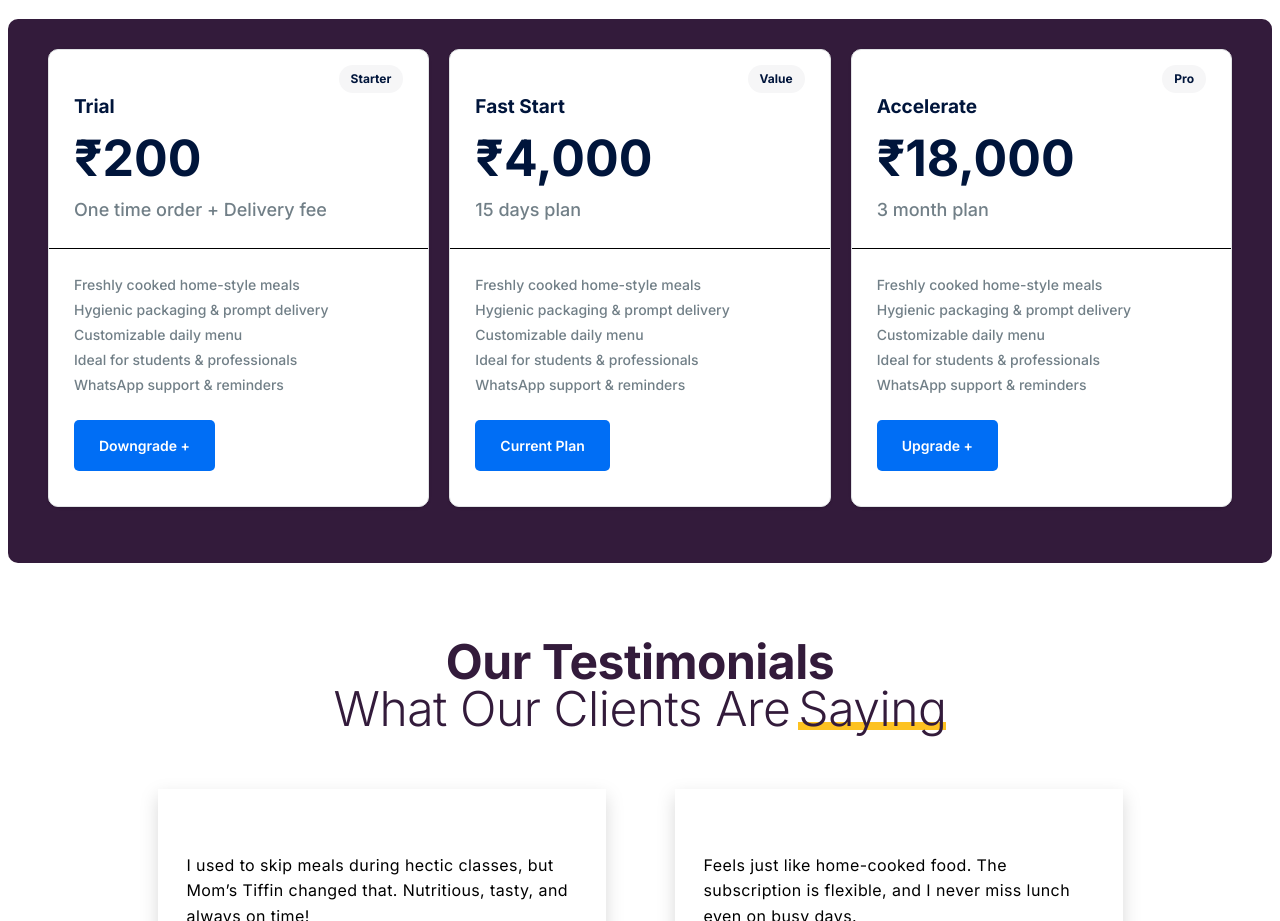
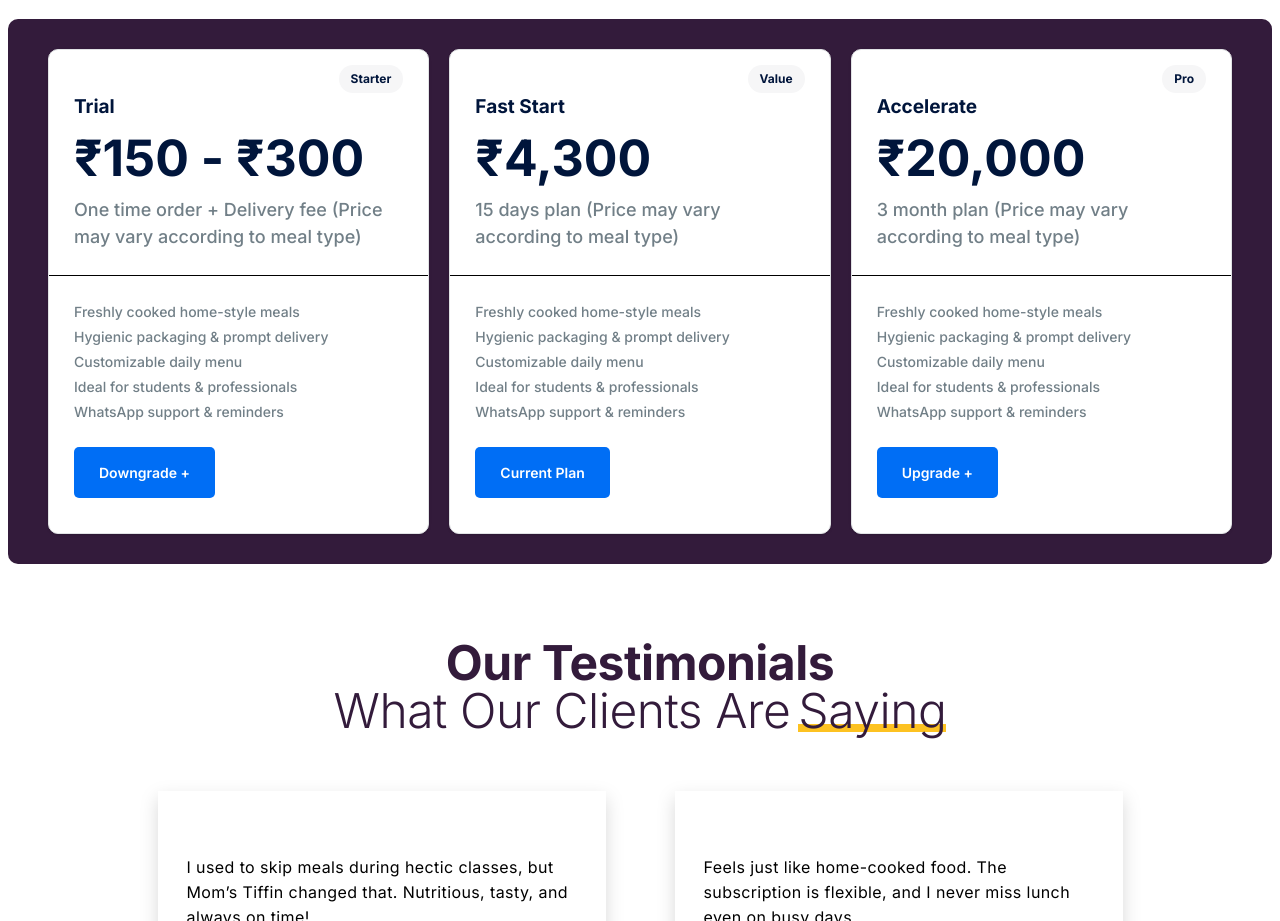
Before and after one commit to vikas780/MomsKitchen, a Next.js app: page / in a window 1280 px wide. Shown: the part 1380-2301 px from the top of the page. Built offline with nearby package versions, Linux system fonts and the light colour scheme; no server answers.

Commit message:
Add pricing

```diff
--- a/app/page.js
+++ b/app/page.js
@@ -147,16 +147,20 @@ export default function Home() {
                           : 'Accelerate'}
                       </p>
                       <p className='text-[#00153B] text-[50px] font-bold'>
-                        {id === 1 ? '₹200' : id === 2 ? '₹4,000' : '₹18,000'}
+                        {id === 1
+                          ? '₹150 - ₹300'
+                          : id === 2
+                          ? '₹4,300'
+                          : '₹20,000'}
                       </p>
                     </div>
                     <div>
                       <p className='text-[#717F87] text-[18px] font-medium'>
                         {id === 1
-                          ? 'One time order + Delivery fee '
+                          ? 'One time order + Delivery fee (Price may vary according to meal type)'
                           : id === 2
-                          ? '15 days plan'
-                          : '3 month plan'}
+                          ? '15 days plan (Price may vary according to meal type)'
+                          : '3 month plan (Price may vary according to meal type)'}
                       </p>
                     </div>
                   </div>
```
